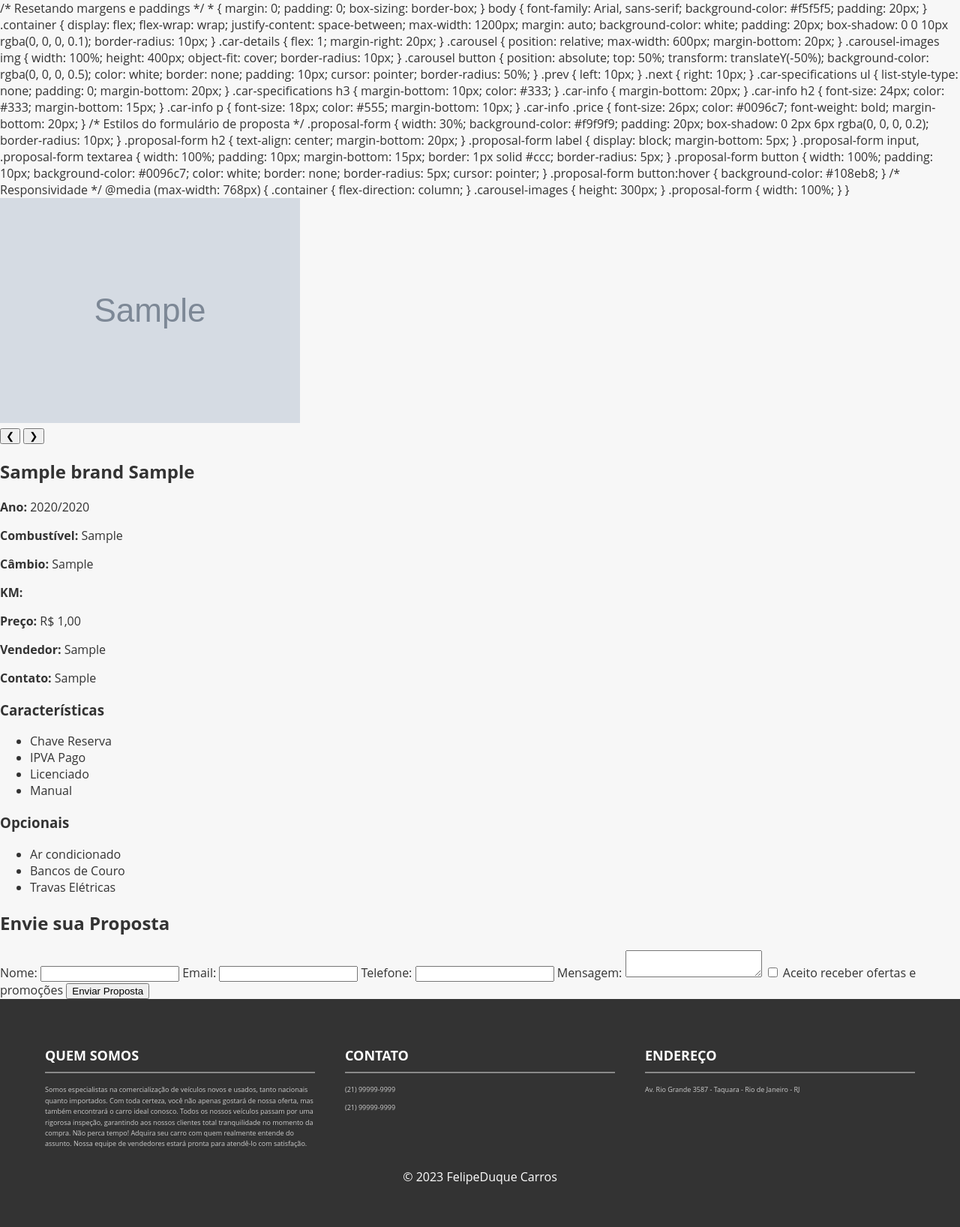
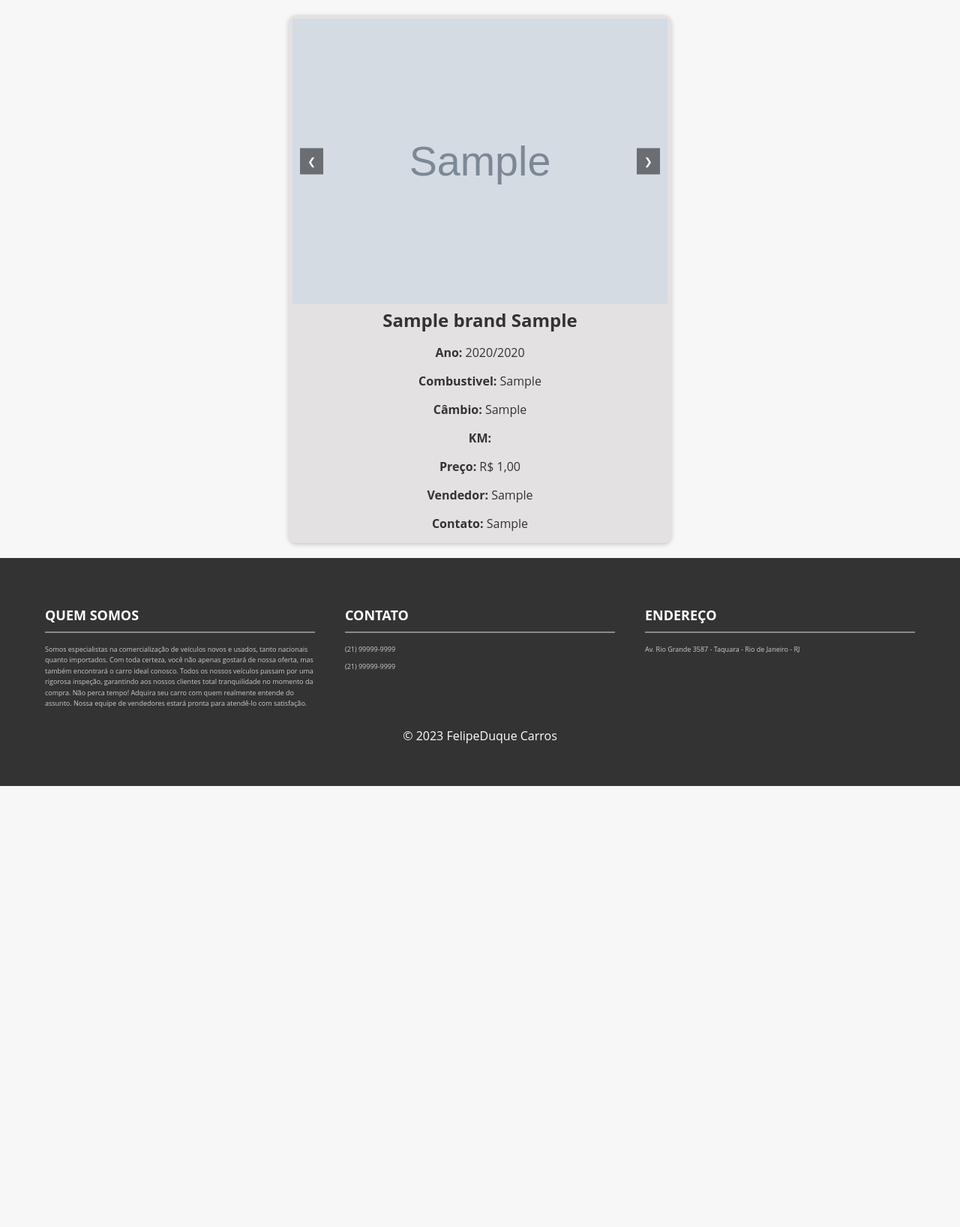
Before and after one commit to FDuque22/SistemaCarros, a Django app: page /car/1/ in a window 1280 px wide. Shown: the part 50-1686 px from the top of the page at 75% size. After the commit the page ends 1098 px from the top, so only its background shows below. Run offline with Django 5.2, Linux system fonts and the light colour scheme; tables that the repository leaves empty hold one stand-in row (values such as "Sample post"); grey boxes marked "Sample" are stand-in pictures.

Commit message:
TESTE HTML

```diff
--- a/cars/templates/car_detail.html
+++ b/cars/templates/car_detail.html
@@ -1,59 +1,103 @@
 {% extends "base.html" %}
 {% load static %}
+
 {% block content %}
-        /* Resetando margens e paddings */
-        * {
-            margin: 0;
-            padding: 0;
-            box-sizing: border-box;
+<style>
+    .car-card {
+        background-color: #e3e1e1;
+        box-shadow: 0 2px 6px rgba(0, 0, 0, 0.2);
+        border-radius: 10px;
+        overflow: hidden; /* Alterado de cover para hidden para evitar transbordamento */
+        text-align: center;
+        transition: all 0.3s ease;
+        max-width: 500px;
+        margin: 20px auto 0;
+        margin-bottom: 20px;
+        padding: 5px;
     }
 
-        body {
-            font-family: Arial, sans-serif;
-            background-color: #f5f5f5;
-            padding: 20px;
+    .car-card:hover {
+        cursor: pointer;
+        box-shadow: 0 4px 10px rgba(0, 0, 0, 0.4);
+        transform: translateY(-2px);
     }
 
-        .container {
-            display: flex;
-            flex-wrap: wrap;
-            justify-content: space-between;
-            max-width: 1200px;
-            margin: auto;
-            background-color: white;
-            padding: 20px;
-            box-shadow: 0 0 10px rgba(0, 0, 0, 0.1);
-            border-radius: 10px;
+    .car-card img {
+        width: 100%; /* Ajuste de 120% para 100% para evitar transbordamento */
+        height: 380px;
+        object-fit: cover;
     }
 
-        .car-details {
-            flex: 1;
-            margin-right: 20px;
+    .car-card h2 {
+        font-size: 1.5rem;
+        margin: 5px;
     }
 
-        .carousel {
-            position: relative;
-            max-width: 600px;
+    .car-card p {
+        font-size: 1rem;
+        margin-bottom: 10px;
+    }
+
+    .buttons-container {
+        display: flex;
+        justify-content: center;
+        margin-top: 20px;
         margin-bottom: 20px;
     }
 
-        .carousel-images img {
-            width: 100%;
-            height: 400px;
-            object-fit: cover;
-            border-radius: 10px;
+    .btn {
+        display: inline-block;
+        background-color: #0096c7;
+        color: #fff;
+        border: none;
+        padding: 10px 20px;
+        font-size: 16px;
+        border-radius: 4px;
+        cursor: pointer;
+        transition: background-color 0.3s ease-in-out;
+        margin: 0 10px;
     }
 
-        .carousel button {
+    .btn:hover {
+        background-color: #108eb8;
+    }
+
+    .btn-danger {
+        background-color: #d9534f;
+        text-decoration: none !important;
+    }
+
+    .btn-danger:hover {
+        background-color: #d2221c;
+    }
+
+    /* Carousel Fotos */
+    .carousel {
+        position: relative;
+        max-width: 100%;
+        margin: auto;
+        overflow: hidden;
+    }
+
+    .carousel-images {
+        display: flex;
+        transition: transform 0.5s ease-in-out;
+    }
+
+    .carousel-item:not(.active) {
+        opacity: 0;
+        display: none;
+    }
+
+    .prev, .next {
         position: absolute;
         top: 50%;
         transform: translateY(-50%);
-            background-color: rgba(0, 0, 0, 0.5);
+        background-color: rgba(0,0,0,0.5);
         color: white;
+        padding: 10px;
         border: none;
-            padding: 10px;
         cursor: pointer;
-            border-radius: 50%;
     }
 
     .prev {
@@ -64,119 +108,109 @@
         right: 10px;
     }
 
-        .car-specifications ul {
-            list-style-type: none;
-            padding: 0;
-            margin-bottom: 20px;
+    /* Estilos do Modal Abrir Foto */
+    .modal {
+        display: none;
+        position: fixed;
+        z-index: 1;
+        left: 0;
+        top: 0;
+        width: 100%;
+        height: 100%;
+        overflow: auto;
+        background-color: rgba(0, 0, 0, 0.8);
     }
 
-        .car-specifications h3 {
-            margin-bottom: 10px;
-            color: #333;
+    .modal-content {
+        margin: auto;
+        display: block;
+        width: auto;
+        height: auto;
+        max-width: 80%;
+        max-height: 80%;
     }
 
-        .car-info {
-            margin-bottom: 20px;
-        }
-
-        .car-info h2 {
-            font-size: 24px;
-            color: #333;
-            margin-bottom: 15px;
-        }
-
-        .car-info p {
-            font-size: 18px;
-            color: #555;
-            margin-bottom: 10px;
-        }
-
-        .car-info .price {
-            font-size: 26px;
-            color: #0096c7;
+    .close {
+        position: absolute;
+        top: 15px;
+        right: 35px;
+        color: white;
+        font-size: 40px;
         font-weight: bold;
-            margin-bottom: 20px;
-        }
-
-        /* Estilos do formulário de proposta */
-        .proposal-form {
-            width: 30%;
-            background-color: #f9f9f9;
-            padding: 20px;
-            box-shadow: 0 2px 6px rgba(0, 0, 0, 0.2);
-            border-radius: 10px;
-        }
-
-        .proposal-form h2 {
-            text-align: center;
-            margin-bottom: 20px;
-        }
-
-        .proposal-form label {
-            display: block;
-            margin-bottom: 5px;
-        }
-
-        .proposal-form input, .proposal-form textarea {
-            width: 100%;
-            padding: 10px;
-            margin-bottom: 15px;
-            border: 1px solid #ccc;
-            border-radius: 5px;
-        }
-
-        .proposal-form button {
-            width: 100%;
-            padding: 10px;
-            background-color: #0096c7;
-            color: white;
-            border: none;
-            border-radius: 5px;
         cursor: pointer;
     }
 
-        .proposal-form button:hover {
-            background-color: #108eb8;
+    /* Media Queries para Responsividade */
+    @media (max-width: 600px) {
+        .car-card {
+            max-width: 100%; /* Permite que o cartão ocupe 100% da largura da tela em dispositivos pequenos */
+            margin: 10px; /* Ajusta a margem */
         }
 
-        /* Responsividade */
-        @media (max-width: 768px) {
-            .container {
-                flex-direction: column;
+        .car-card img {
+            height: auto; /* Ajusta a altura da imagem para auto */
         }
 
-            .carousel-images {
-                height: 300px;
+        .buttons-container {
+            flex-direction: column; /* Coloca os botões em coluna */
+            align-items: center; /* Centraliza os botões */
         }
 
-            .proposal-form {
-                width: 100%;
+        .btn {
+            margin: 5px 0; /* Ajusta a margem dos botões em coluna */
         }
     }
 </style>
-</head>
-<body>
 
-<div class="container">
-    <div class="car-details">
-        <!-- Galeria de Imagens -->
+<div class="car-card">
     <div class="carousel">
         <div class="carousel-images">
+
             {% if object.photo1 %}
                 <a onclick="openModal('{{ object.photo1.url }}'); return false;">
-                        <img id="main-image" src="{{ object.photo1.url }}" alt="Foto Principal do Carro">
+                    <img src="{{ object.photo1.url }}" class="carousel-item active" alt="Car Photo 1">
                 </a>
             {% endif %}
+
+            {% if object.photo2 %}
+                <a onclick="openModal('{{ object.photo2.url }}'); return false;">
+                    <img src="{{ object.photo2.url }}" class="carousel-item" alt="Car Photo 2">
+                </a>
+            {% endif %}
+
+            {% if object.photo3 %}
+                <a onclick="openModal('{{ object.photo3.url }}'); return false;">
+                    <img src="{{ object.photo3.url }}" class="carousel-item" alt="Car Photo 3">
+                </a>
+            {% endif %}
+
+            {% if object.photo4 %}
+                <a onclick="openModal('{{ object.photo4.url }}'); return false;">
+                    <img src="{{ object.photo4.url }}" class="carousel-item" alt="Car Photo 4">
+                </a>
+            {% endif %}
+
+            {% if object.photo5 %}
+                <a onclick="openModal('{{ object.photo5.url }}'); return false;">
+                    <img src="{{ object.photo5.url }}" class="carousel-item" alt="Car Photo 5">
+                </a>
+            {% endif %}
+
+            {% if object.photo6 %}
+                <a onclick="openModal('{{ object.photo6.url }}'); return false;">
+                    <img src="{{ object.photo6.url }}" class="carousel-item" alt="Car Photo 6">
+                </a>
+            {% endif %}
+
         </div>
+
         <button class="prev" onclick="prevSlide()">&#10094;</button>
         <button class="next" onclick="nextSlide()">&#10095;</button>
+
     </div>
-
-        <!-- Detalhes do Carro -->
-        <div class="car-info">
     <h2>{{ object.brand }} {{ object.model }}</h2>
-            <p><strong>Ano:</strong> {{ object.factory_year }}/{{ object.model_year }}</p>
-            <p><strong>Combustível:</strong> {{ object.fuel }}</p>
+    <p><strong>Ano: </strong> {{ object.factory_year }}/{{ object.model_year }}</p>
+    <p><strong>Combustivel:</strong> {{ object.fuel }}</p>
     <p><strong>Câmbio:</strong> {{ object.exchange }}</p>
     <p><strong>KM:</strong> {{ car.km|floatformat:"2g" }}</p>
     <p><strong>Preço:</strong> R$ {{ car.value|floatformat:"2g" }}</p>
@@ -184,62 +218,22 @@
     <p><strong>Contato:</strong> {{ object.contact }}</p>
 </div>
 
-        <!-- Especificações e opcionais -->
-        <div class="car-specifications">
-            <h3>Características</h3>
-            <ul>
-                <li>Chave Reserva</li>
-                <li>IPVA Pago</li>
-                <li>Licenciado</li>
-                <li>Manual</li>
-            </ul>
-            <h3>Opcionais</h3>
-            <ul>
-                <li>Ar condicionado</li>
-                <li>Bancos de Couro</li>
-                <li>Travas Elétricas</li>
-                <!-- Adicione mais opcionais conforme necessário -->
-            </ul>
-        </div>
+<!-- Modal para Imagem Grande -->
+<div id="imageModal" class="modal">
+    <span class="close" onclick="closeModal()">&times;</span>
+    <img class="modal-content" id="modalImage">
 </div>
 
-    <!-- Formulário de Proposta -->
-    <div class="proposal-form">
-        <h2>Envie sua Proposta</h2>
-        <form>
-            <label for="name">Nome:</label>
-            <input type="text" id="name" name="name" required>
-            <label for="email">Email:</label>
-            <input type="email" id="email" name="email" required>
-            <label for="phone">Telefone:</label>
-            <input type="tel" id="phone" name="phone" required>
-            <label for="message">Mensagem:</label>
-            <textarea id="message" name="message"></textarea>
-            <input type="checkbox" id="offers" name="offers">
-            <label for="offers">Aceito receber ofertas e promoções</label>
-            <button type="submit" class="btn">Enviar Proposta</button>
-        </form>
+{% if user.is_authenticated %}
+  <div class="buttons-container">
+   <a href="{% url 'car_update' pk=object.pk %}" class="btn btn-primary">Editar</a>
+    <a href="{% url 'car_delete' pk=object.pk %}" class="btn btn-danger">Deletar</a>
+    <button class="btn" id="sendProposalBtn">Enviar Proposta</button> <!-- Botão de Envio de Proposta -->
   </div>
-</div>
+{% endif %}
 
-<script>
-    let slideIndex = 0;
-
-    function prevSlide() {
-        // Lógica para slide anterior (caso tenha várias imagens)
-    }
-
-    function nextSlide() {
-        // Lógica para próximo slide (caso tenha várias imagens)
-    }
-
-    function openModal(imageSrc) {
-        const mainImage = document.getElementById('main-image');
-        mainImage.src = imageSrc;
-    }
-</script>
-
-</body>
-</html>
+<!-- JavaScript Carousel -->
+<script src="{% static 'js/carousel.js' %}"></script>
+<script src="{% static 'js/modal.js' %}"></script>
 
 {% endblock %}
```
Lines whose indentation alone changed are shown as unchanged.
